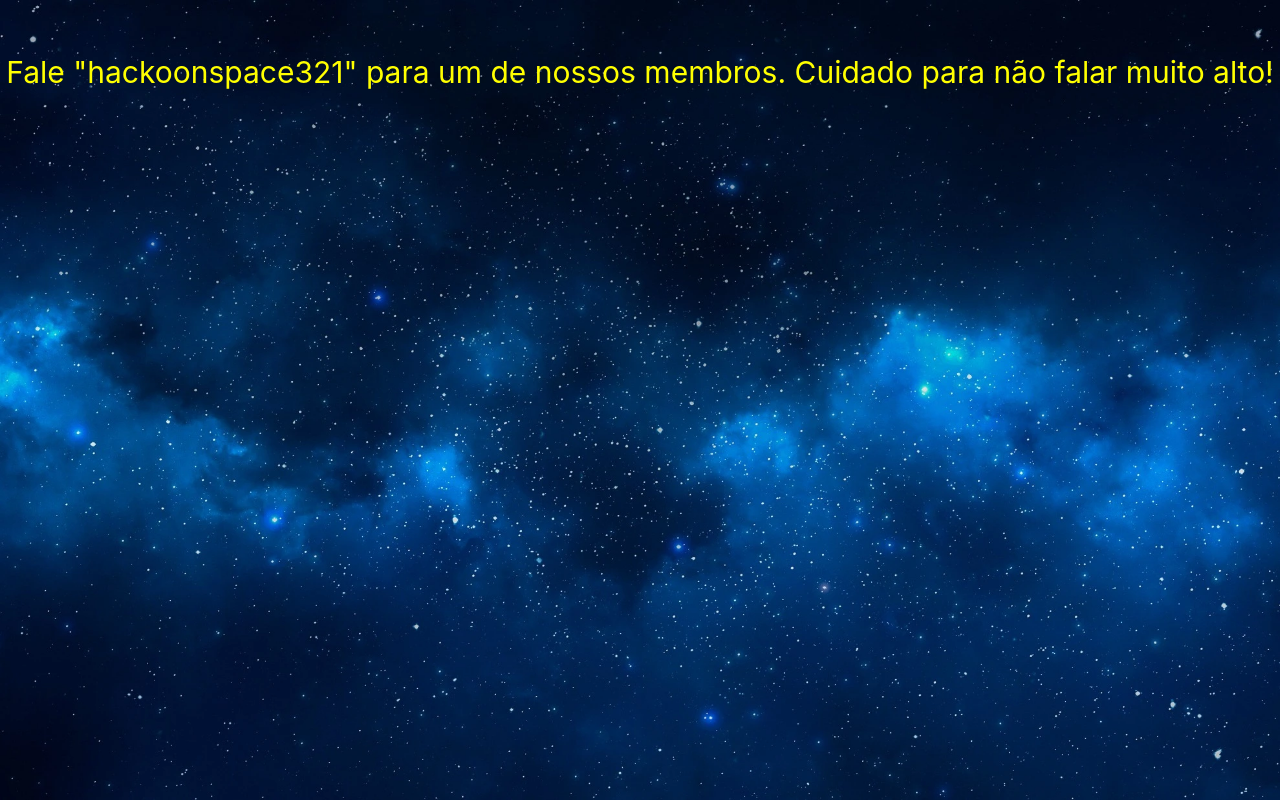
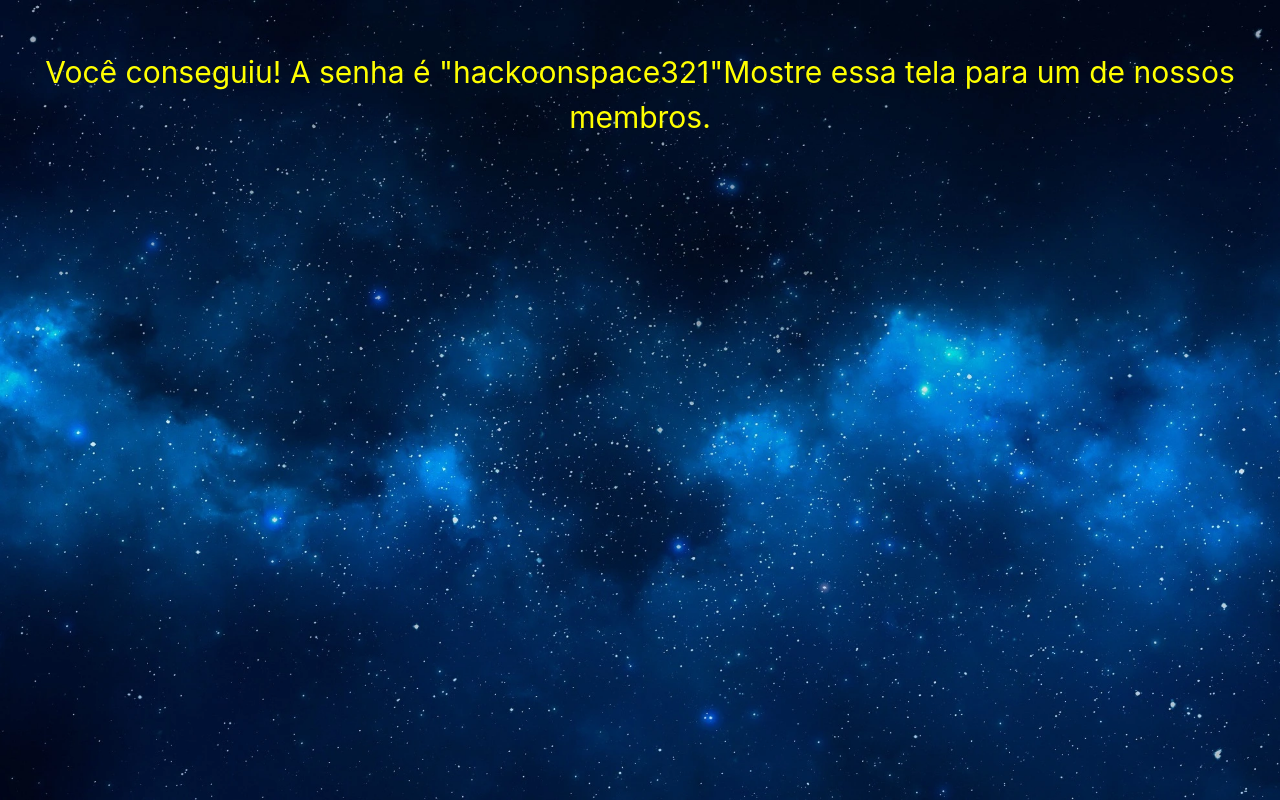
Before and after one commit to hackoonspace/site_v2, a Next.js app: page /supersecreto in a window 1280 px wide. Built offline with nearby package versions, Linux system fonts and the light colour scheme.

Commit message:
Update supersecreto.tsx

```diff
--- a/pages/supersecreto.tsx
+++ b/pages/supersecreto.tsx
@@ -12,8 +12,9 @@ export default function SuperSecreto() {
                     fontSize: 30
                 }}
             >
-                Fale {'"hackoonspace321"'} para um de nossos membros.
-                Cuidado para não falar muito alto!
+                Você conseguiu!
+                A senha é {'"hackoonspace321"'}
+                Mostre essa tela para um de nossos membros.
             </div>
         </>
     );
```
